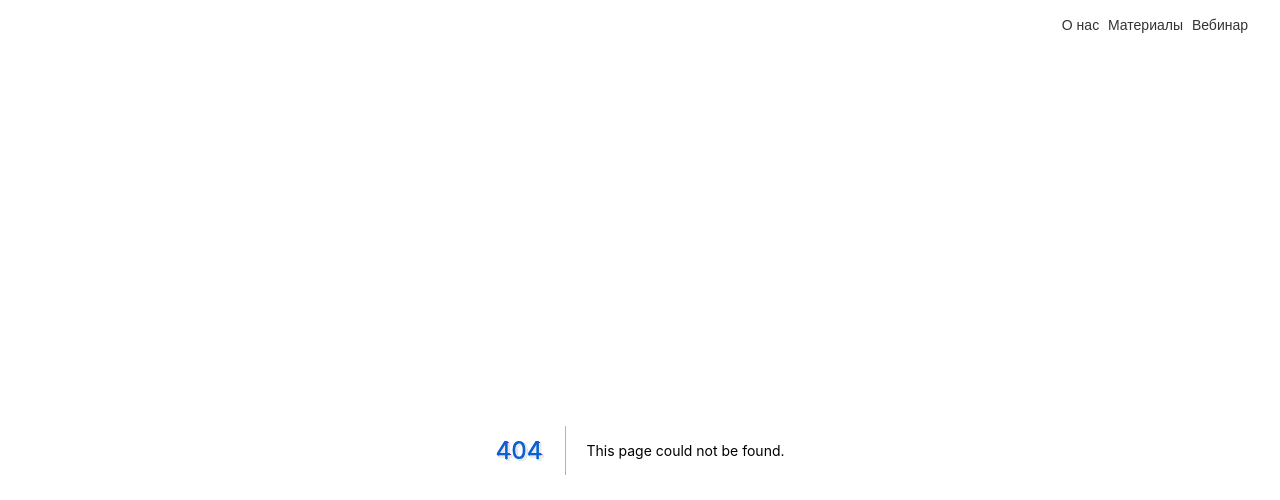
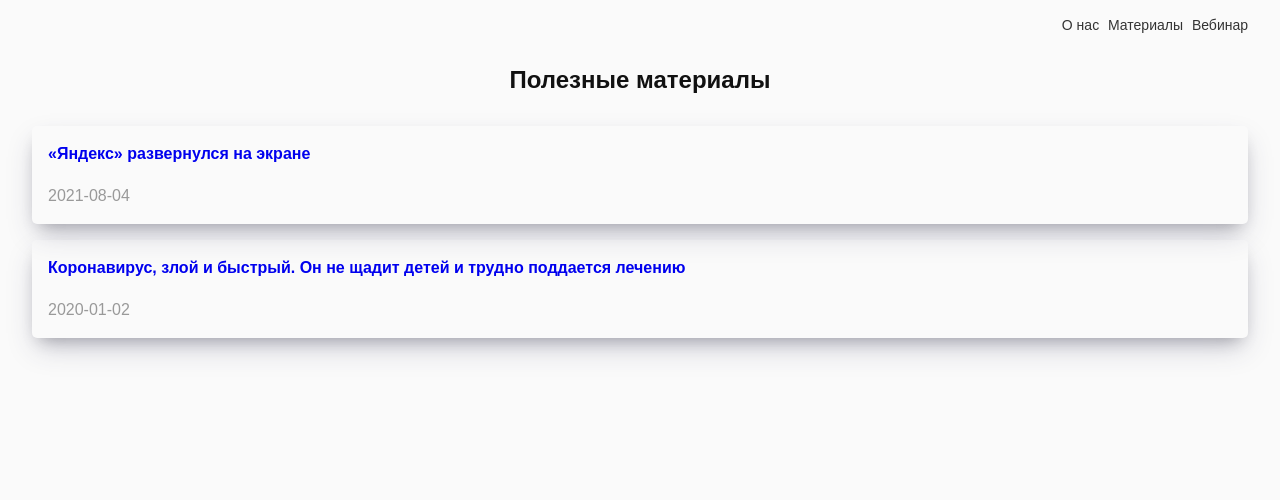
Before and after one commit to bkyerv/respulmo, a Next.js app: page /blog in a window 1280 px wide. Before the commit this address had no page. Shown: the top 500 px of the page. Built offline with nearby package versions, Linux system fonts and the light colour scheme.

Commit message:
adds blog section with posts

```diff
--- a/components/Article.js
+++ b/components/Article.js
@@ -1,7 +1,11 @@
-export default function Article() {
+import style from "./Article.module.css";
+
+export default function Article({ title, date }) {
   return (
-    <div>
-      <h3>Title: hello title</h3>
+    <div className={style.Card}>
+      <p className={style.Title}>{title}</p>
+      <br />
+      <p className={style.Date}>{date}</p>
     </div>
   );
 }
--- /dev/null
+++ b/components/Article.module.css
@@ -0,0 +1,15 @@
+.Card {
+  margin: 1rem 2rem;
+  padding: 1rem;
+  border-radius: 5px;
+  box-shadow: rgba(50, 50, 93, 0.25) 0px 13px 27px -5px,
+    rgba(0, 0, 0, 0.3) 0px 8px 16px -8px;
+}
+
+.Title {
+  font-weight: bold;
+}
+
+.Date {
+  color: var(--accents-3);
+}
--- a/components/Navbar.js
+++ b/components/Navbar.js
@@ -13,7 +13,7 @@ export default function Navbar() {
             </Link>
           </li>
           <li className={style.ListItem}>
-            <Link href="/materials">
+            <Link href="/blog">
               <a className={style.NavLink}>Материалы</a>
             </Link>
           </li>
--- /dev/null
+++ b/lib/posts.js
@@ -0,0 +1,57 @@
+import fs from "fs";
+import path from "path";
+import matter from "gray-matter";
+
+const postsDirectory = path.join(process.cwd(), "posts");
+
+export function getSortedPostsData() {
+  const fileNames = fs.readdirSync(postsDirectory);
+  const allPostsData = fileNames.map((f) => {
+    const id = f.replace(/\.md$/, "");
+
+    const fullPath = path.join(postsDirectory, f);
+
+    const fileContents = fs.readFileSync(fullPath, "utf8");
+
+    const matterResult = matter(fileContents);
+
+    return {
+      id,
+      ...matterResult.data,
+    };
+  });
+
+  return allPostsData.sort(({ date: a }, { date: b }) => {
+    if (a < b) {
+      return 1;
+    } else if (a > b) {
+      return -1;
+    } else {
+      return 0;
+    }
+  });
+}
+
+export function getAllPostIds() {
+  const fileNames = fs.readdirSync(postsDirectory);
+  return fileNames.map((fileName) => {
+    return {
+      params: {
+        id: fileName.replace(/\.md$/, ""),
+      },
+    };
+  });
+}
+
+export function getPostData(id) {
+  const fullPath = path.join(postsDirectory, `${id}.md`);
+  const fileContents = fs.readFileSync(fullPath, "utf8");
+
+  const matterResult = matter(fileContents);
+  console.log(matterResult.data);
+  return {
+    id,
+    ...matterResult.data,
+    content: matterResult.content,
+  };
+}
--- a/package.json
+++ b/package.json
@@ -9,12 +9,9 @@
     "lint": "next lint"
   },
   "dependencies": {
+    "gray-matter": "^4.0.3",
     "next": "11.1.0",
     "react": "17.0.2",
     "react-dom": "17.0.2"
-  },
-  "devDependencies": {
-    "eslint": "7.32.0",
-    "eslint-config-next": "11.1.0"
   }
 }
--- /dev/null
+++ b/pages/blog.js
@@ -0,0 +1,31 @@
+import Link from "next/link";
+
+import { getSortedPostsData } from "../lib/posts";
+import Article from "../components/Article";
+
+export async function getStaticProps() {
+  const allPostsData = getSortedPostsData();
+
+  return {
+    props: {
+      allPostsData,
+    },
+  };
+}
+
+export default function Material({ allPostsData }) {
+  return (
+    <div>
+      <h3 className="header">Полезные материалы</h3>
+      {allPostsData.map((p) => (
+        <div key={p.id}>
+          <Link href={`/${p.id}`}>
+            <a>
+              <Article id={p.id} title={p.title} date={p.date} />
+            </a>
+          </Link>
+        </div>
+      ))}
+    </div>
+  );
+}
--- /dev/null
+++ b/posts/article1.md
@@ -0,0 +1,14 @@
+---
+title: "Коронавирус, злой и быстрый. Он не щадит детей и трудно поддается лечению"
+date: "2020-01-02"
+---
+
+Таковы выводы эксперта по статистике Александра Драгана, который анализировал цифры в открытых источниках. Картина «третьей волны», которую он в итоге нарисовал, пугает.
+
+— На каких данных вы строите анализ поведения вируса?
+
+— Мне интересна картина заболеваемости: как она выглядит в целом по стране, как — по регионам. Я вижу, например, что врачи в каком-то регионе или просто отдельно взятый врач говорят: прежние протоколы лечения ковида не работают, в больницу стали попадать молодые люди. Но по отдельности это ни о чем не говорит, это ничего не значит статистически, потому что не дает статистической картинки. И мне хотелось найти общие для разных регионов паттерны.
+
+— Вы считаете цифры, поступающие из регионов официально, достоверными?
+
+— Я анализирую данные о числе госпитализаций, эти цифры можно считать наиболее достоверными из всех, что нам доступны. Например, статистика по выявленным случаям коронавируса просто никуда не годится. Она подходит только для того, чтобы очень грубо оценить динамику по регионам, понять, растет или снижается заболеваемость. А какую-то амплитуду, какую-то силу роста в подавляющем числе случаев эти данные не отражают.
--- /dev/null
+++ b/posts/article2.md
@@ -0,0 +1,14 @@
+---
+title: "«Яндекс» развернулся на экране"
+date: "2021-08-04"
+---
+
+Интернет-компания нарастила закупки телерекламы
+
+«Яндекс» оказался самым быстрорастущим рекламодателем на федеральном ТВ: в январе—июле он увеличил закупки на 1011% год к году. Компания усилила продвижение «Яндекс.Маркета», который прежде рекламировался в основном в регионах. В двадцатку крупнейших покупателей телерекламы прорвался также Совкомбанк, увеличивший закупку на 191%, а крупнейший рекламодатель прошлого года Сбербанк нарастил размещение на 56%.
+
+“Ъ” ознакомился с отчетом агентства Publicis Media, составленным на основе данных телеизмерителя Mediascope. По просьбе “Ъ” агентство изучило статистику по закупкам GRP (пунктов рейтинга) 20-секундных рекламных роликов, размещенных в национальном эфире (когда один и тот же ролик выходит во всех городах вещания) среди зрителей старше 18 лет во всех российских городах. Телереклама продается по GRP, они отражают количество зрителей, увидевших стандартный рекламный ролик. Из данных Mediascope следует, что в январе—июле 2020 года «Яндекс» пробрел 2,7 тыс. GRP, а в январе—июле 2021-го — 30,3 тыс. GRP, тем самым поднявшись со 116-го сразу на 14-е место в рейтинге покупателей телерекламы.
+
+В пресс-службе «Яндекса» считают, что сравнивать 2020 и 2021 годы некорректно: в период ограничений прошлого года компания, как и другие бизнесы, пересматривала инвестиции в маркетинг, перераспределяла бюджеты на интернет или полностью отказывалась от рекламы. «В первом полугодии 2021 года компания увеличила бюджет на видеорекламу в целом, особенно в интернете»,— подчеркнули в «Яндексе».
+
+«Яндекс» решил «очень сильно вложиться» в продвижение «Яндекс.Маркета», говорит руководитель независимого медиааудитора ECI Rus Дмитрий Кураев, проанализировав данные Mediascope. В прошлом году компания продвигала маркетплейс в основном на региональном ТВ (когда ролик выходит в отдельных городах), а сейчас добавил мощное национальное размещение, пояснил эксперт. С учетом регионального ТВ динамика «Яндекса» за полугодие по той же аудитории составляла 351% (см. “Ъ” от 10 августа). По итогам 2020 года «Яндекс» занимал 10-ю строчку рейтинга крупнейших рекламодателей по версии AdIndex, который оценил его бюджет в 3,9 млрд руб., включая 2,4 млрд руб. на ТВ.
```
Also changed, not shown: components/Post.js (added, +9 -0 lines), pages/[id].js (added, +23 -0 lines), pages/materials.js (deleted, +0 -10 lines), 1 other file (tests, documents, lock files or other folders).
